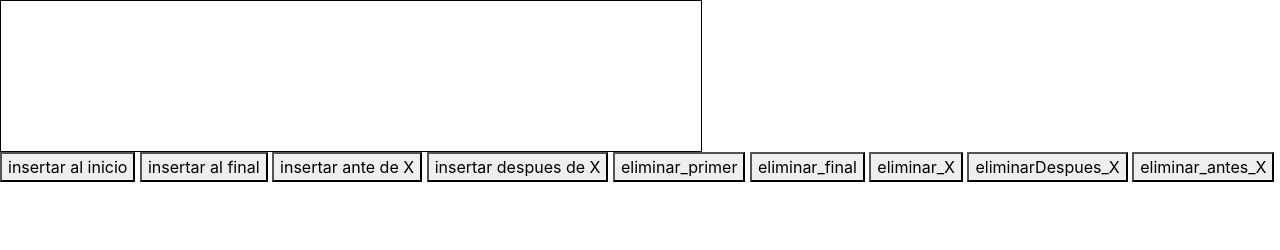
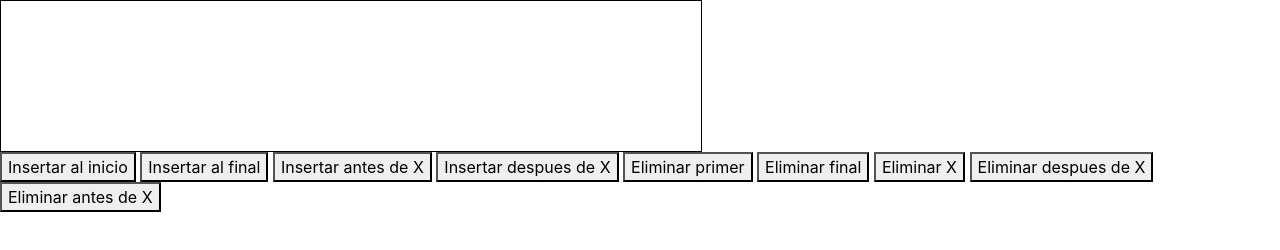
Before and after one commit to Brandoncq/Inicio, a plain HTML site: page index.html in a window 1280 px wide. Drawn offline with nearby package versions, Linux system fonts and the light colour scheme; some packages are replaced by stand-ins of ours; a script that the page names is missing.

Commit message:
Actualizacion 1.1

```diff
--- a/index.html
+++ b/index.html
@@ -17,7 +17,7 @@
     <link rel="stylesheet" href="lib/style.css">
     <script type="module">
 
-        import {agregar} from './lib/index.js';
+        import {insertar_inicio} from './lib/index.js';
         import {insertar_al_final} from './lib/index.js';
         import {insertar_antes_x} from './lib/index.js';
         import {insertar_despues_x} from './lib/index.js';
@@ -26,7 +26,7 @@
         import {eliminar_X} from './lib/index.js';
         import {eliminarDespues_X} from './lib/index.js';
         import {eliminar_antes_X} from './lib/index.js';
-        window.agregar=agregar;
+        window.insertar_inicio=insertar_inicio;
         window.insertar_al_final=insertar_al_final;
         window.insertar_antes_x=insertar_antes_x;
         window.insertar_despues_x=insertar_despues_x;
@@ -44,15 +44,15 @@
 
 <canvas id="tutorial" width="700" height="150"></canvas>
 <div id="salida"></div>
-    <button onclick="agregar()">insertar al inicio</button>
-    <button onclick="insertar_al_final()">insertar al final</button>
-    <button onclick="insertar_antes_x()">insertar ante de X</button>
-    <button onclick="insertar_despues_x()">insertar despues de X</button>
-    <button onclick="eliminar_primer()">eliminar_primer</button>
-    <button onclick="eliminar_final()">eliminar_final</button>
-    <button onclick="eliminar_X()">eliminar_X</button>
-    <button onclick="eliminarDespues_X()">eliminarDespues_X</button>
-    <button onclick="eliminar_antes_X()">eliminar_antes_X</button>
+    <button onclick="insertar_inicio()">Insertar al inicio</button>
+    <button onclick="insertar_al_final()">Insertar al final</button>
+    <button onclick="insertar_antes_x()">Insertar antes de X</button>
+    <button onclick="insertar_despues_x()">Insertar despues de X</button>
+    <button onclick="eliminar_primer()">Eliminar primer</button>
+    <button onclick="eliminar_final()">Eliminar final</button>
+    <button onclick="eliminar_X()">Eliminar X</button>
+    <button onclick="eliminarDespues_X()">Eliminar despues de X</button>
+    <button onclick="eliminar_antes_X()">Eliminar antes de X</button>
 </body>
 
 </html>
```
Also changed, not shown: lib/index.js.
